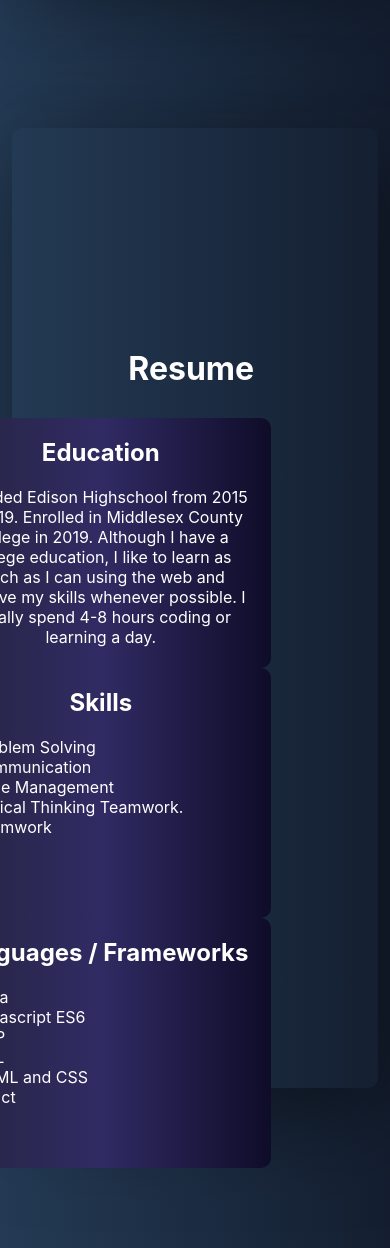
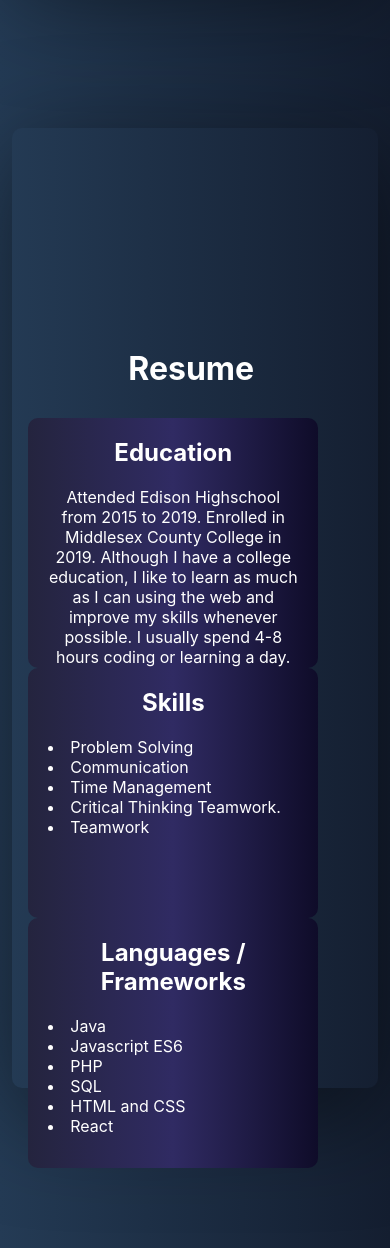
Before and after one commit to MAR2807/portfolio, a React (Create React App) app: page / in a window 390 px wide. Shown: the part 4352-5600 px from the top of the page. Built offline with nearby package versions, Linux system fonts and the light colour scheme.

Commit message:
new-test-4

```diff
--- a/src/index.css
+++ b/src/index.css
@@ -487,20 +487,20 @@ div.resumeContainer{
 }
 div.languages{
   position:absolute;
-  left:652.5px;
-  width:300px;
+  left:750px;
+  width:250px;
   background-color: white;
 }
 div.skills{
   position:absolute;
-  left:652.5px;
-  width:300px;
+  left:750px;
+  width:250px;
   background-color: white;
 }
 div.education{
   position:absolute;
-  left:652.5px;
-  width:300px;
+  left:750px;
+  width:250px;
   background-color: white;
 }
 div.resumeTitle{
```
